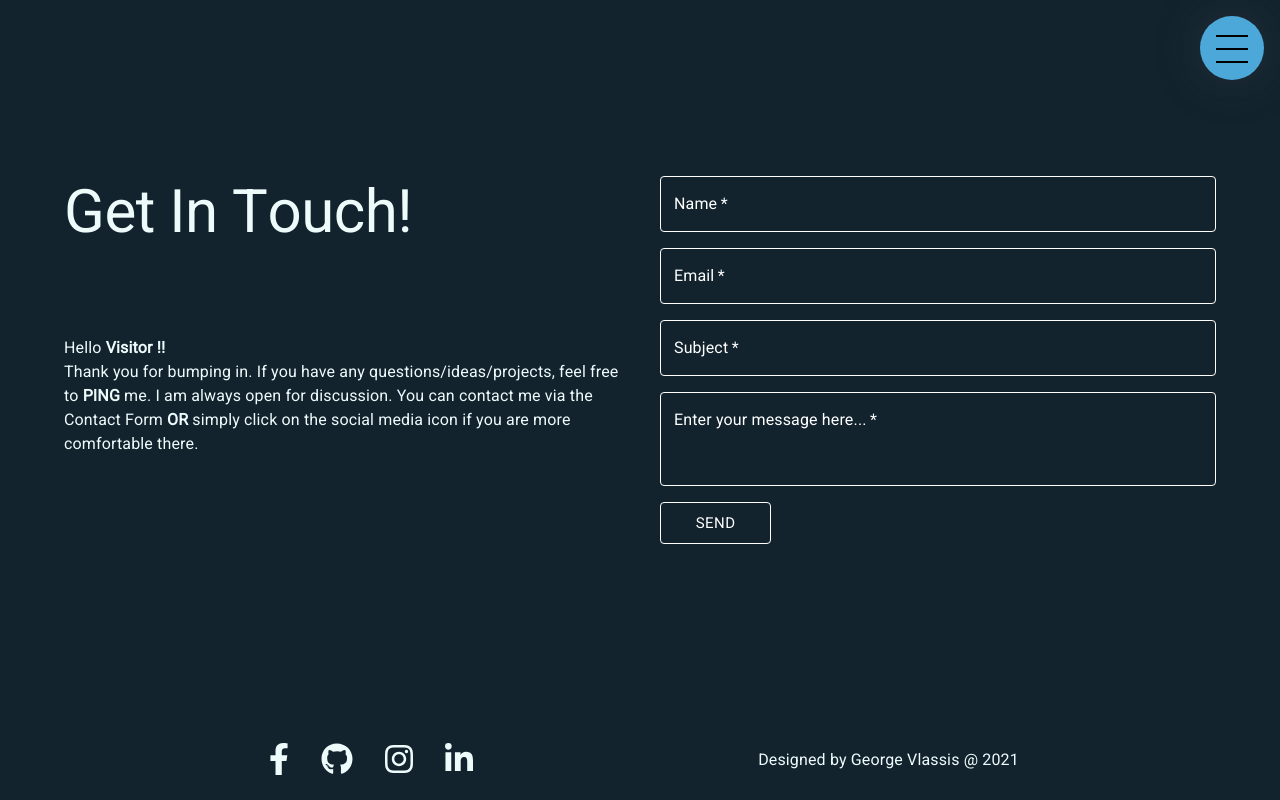
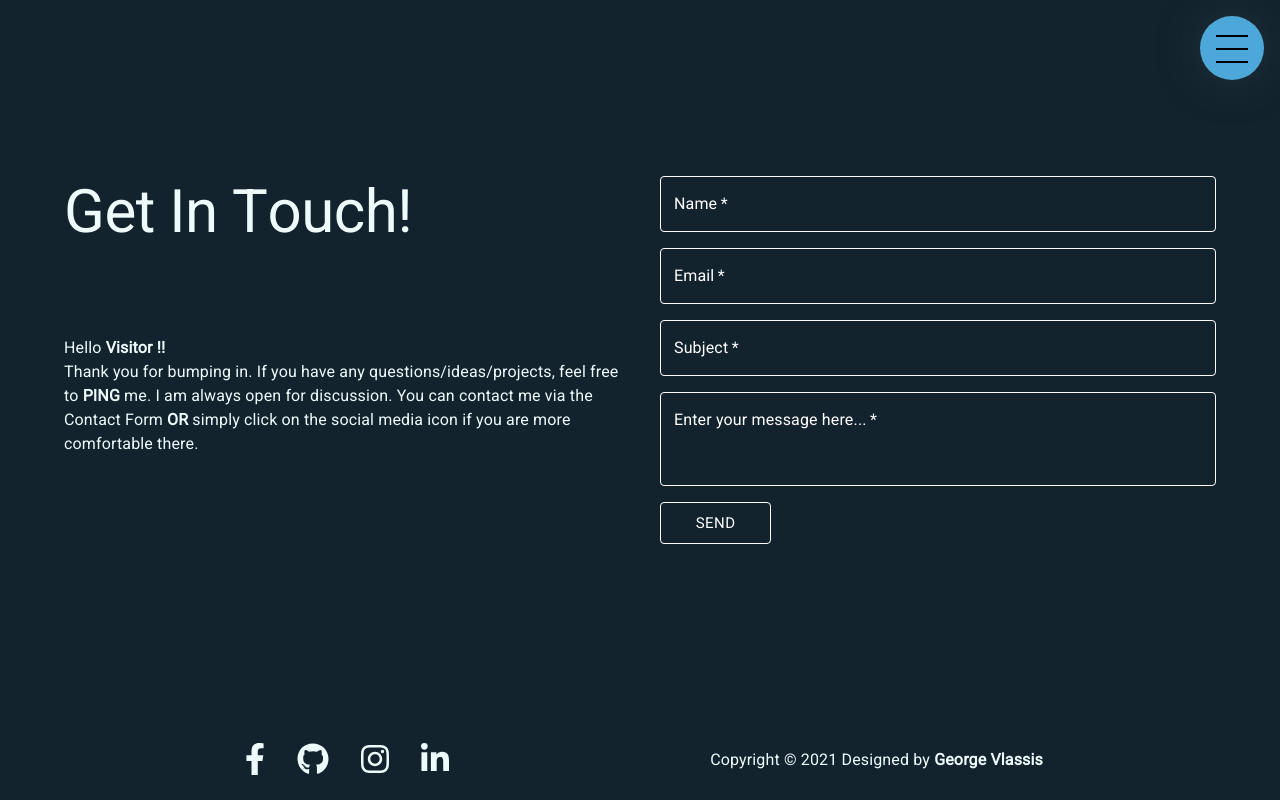
Before and after one commit to geovla93/Portfolio, a React (Create React App) app: page /contact in a window 1280 px wide. Built offline with nearby package versions, Linux system fonts and the light colour scheme.

Commit message:
update footer text

```diff
--- a/src/components/Footer/Footer.jsx
+++ b/src/components/Footer/Footer.jsx
@@ -48,7 +48,7 @@ const Footer = () => {
 			</div>
 			<div>
 				<Typography variant="body1">
-					Designed by George Vlassis @ {date}
+					Copyright © {date} Designed by <strong>George Vlassis</strong>
 				</Typography>
 			</div>
 		</FooterContainer>
```
